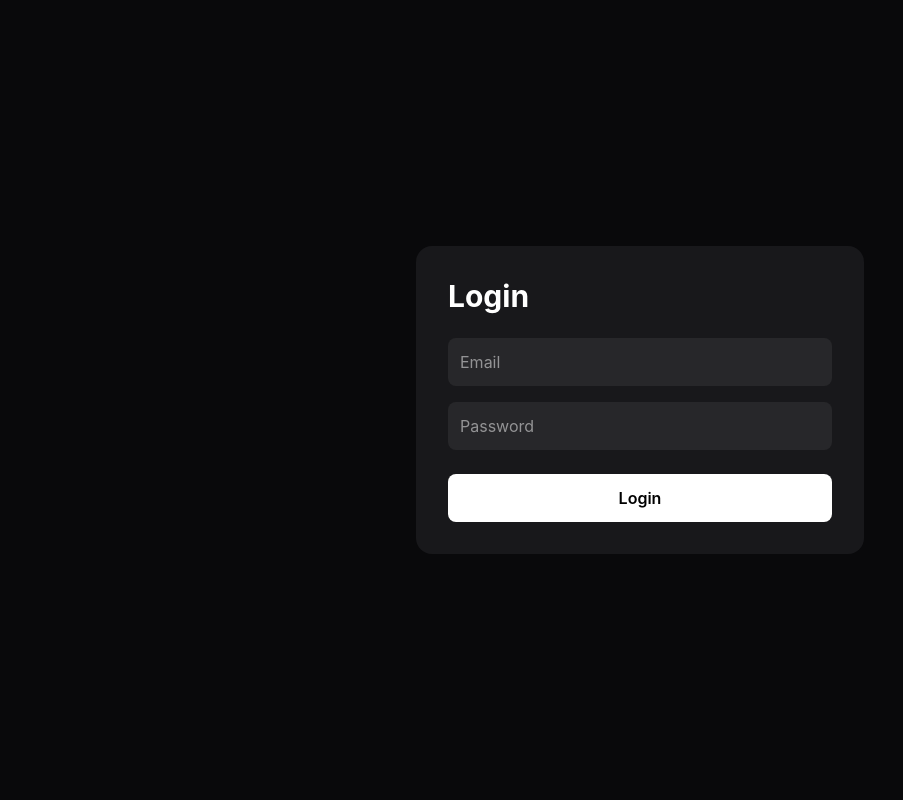
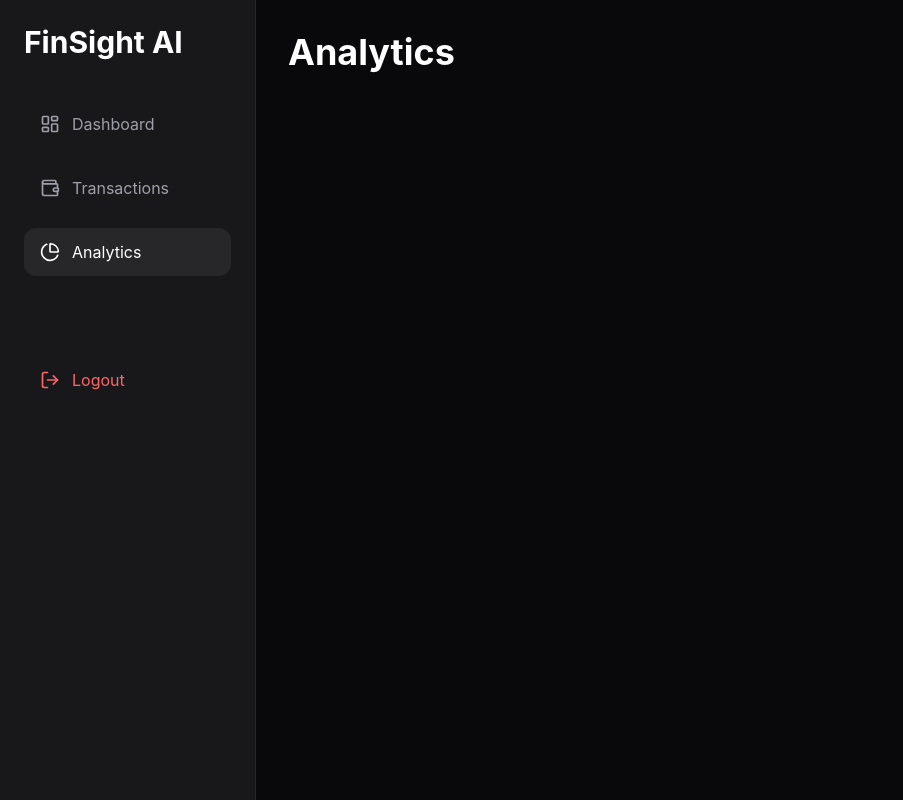
Before and after one commit to balqiskay/finsight-ai, a React (Vite) app in the folder client/: page /analytics in a window 1280 px wide. Before the commit this address led to /login. Shown: the whole page, without its empty margins (0-903 px from the left). Built offline with nearby package versions, Linux system fonts and the light colour scheme; sample sign-in values are in the browser's storage.

Commit message:
Implement protected dashboard navigation system

```diff
--- a/client/src/App.jsx
+++ b/client/src/App.jsx
@@ -7,6 +7,8 @@ import {
 import Dashboard from "./pages/Dashboard";
 import Login from "./pages/Login";
 import Register from "./pages/Register";
+import Transactions from "./pages/Transactions";
+import Analytics from "./pages/Analytics";
 
 function App() {
 
@@ -36,8 +38,30 @@ function App() {
       />
 
       <Route
-        path="*"
-        element={<Navigate to="/login" />}
+        path="/transactions"
+        element={
+          token
+            ? <Transactions />
+            : <Navigate to="/login" />
+        }
+      />
+
+      <Route
+        path="/analytics"
+        element={
+          token
+            ? <Analytics />
+            : <Navigate to="/login" />
+        }
+      />
+
+      <Route
+      path="*"
+      element={
+        token
+        ? <Navigate to="/dashboard" />
+        : <Navigate to="/login" />
+      }
       />
 
     </Routes>
--- a/client/src/components/Sidebar.jsx
+++ b/client/src/components/Sidebar.jsx
@@ -5,7 +5,29 @@ import {
   LogOut,
 } from "lucide-react";
 
+import {
+  useNavigate,
+  useLocation,
+} from "react-router-dom";
+
 function Sidebar() {
+
+  const navigate = useNavigate();
+
+  const location = useLocation();
+
+  const logout = () => {
+
+    localStorage.removeItem("token");
+
+    navigate("/login");
+
+  };
+
+  const navItemClass = (path) =>
+    location.pathname === path
+      ? "flex items-center gap-3 text-white bg-zinc-800 px-4 py-3 rounded-xl w-full"
+      : "flex items-center gap-3 text-zinc-400 hover:text-white px-4 py-3 rounded-xl w-full hover:bg-zinc-800 transition";
 
   return (
     <div className="w-64 min-h-screen bg-zinc-900 border-r border-zinc-800 p-6">
@@ -16,7 +38,14 @@ function Sidebar() {
 
       <nav className="space-y-4">
 
-        <button className="flex items-center gap-3 text-white bg-zinc-800 px-4 py-3 rounded-xl w-full">
+        <button
+          onClick={() =>
+            navigate("/dashboard")
+          }
+          className={navItemClass(
+            "/dashboard"
+          )}
+        >
 
           <LayoutDashboard size={20} />
 
@@ -24,7 +53,14 @@ function Sidebar() {
 
         </button>
 
-        <button className="flex items-center gap-3 text-zinc-400 hover:text-white px-4 py-3 rounded-xl w-full hover:bg-zinc-800 transition">
+        <button
+          onClick={() =>
+            navigate("/transactions")
+          }
+          className={navItemClass(
+            "/transactions"
+          )}
+        >
 
           <Wallet size={20} />
 
@@ -32,7 +68,14 @@ function Sidebar() {
 
         </button>
 
-        <button className="flex items-center gap-3 text-zinc-400 hover:text-white px-4 py-3 rounded-xl w-full hover:bg-zinc-800 transition">
+        <button
+          onClick={() =>
+            navigate("/analytics")
+          }
+          className={navItemClass(
+            "/analytics"
+          )}
+        >
 
           <PieChart size={20} />
 
@@ -42,7 +85,10 @@ function Sidebar() {
 
       </nav>
 
-      <button className="flex items-center gap-3 text-red-400 hover:bg-red-500 hover:text-white px-4 py-3 rounded-xl w-full transition mt-20">
+      <button
+        onClick={logout}
+        className="flex items-center gap-3 text-red-400 hover:bg-red-500 hover:text-white px-4 py-3 rounded-xl w-full transition mt-20"
+      >
 
         <LogOut size={20} />
 
--- /dev/null
+++ b/client/src/pages/Analytics.jsx
@@ -0,0 +1,22 @@
+import Sidebar from "../components/Sidebar";
+
+function Analytics() {
+
+  return (
+    <div className="flex bg-zinc-950 text-white">
+
+      <Sidebar />
+
+      <div className="flex-1 p-8 min-h-screen">
+
+        <h1 className="text-4xl font-bold">
+          Analytics
+        </h1>
+
+      </div>
+
+    </div>
+  );
+}
+
+export default Analytics;
--- /dev/null
+++ b/client/src/pages/Transactions.jsx
@@ -0,0 +1,22 @@
+import Sidebar from "../components/Sidebar";
+
+function Transactions() {
+
+  return (
+    <div className="flex bg-zinc-950 text-white">
+
+      <Sidebar />
+
+      <div className="flex-1 p-8 min-h-screen">
+
+        <h1 className="text-4xl font-bold">
+          Transactions
+        </h1>
+
+      </div>
+
+    </div>
+  );
+}
+
+export default Transactions;
```
